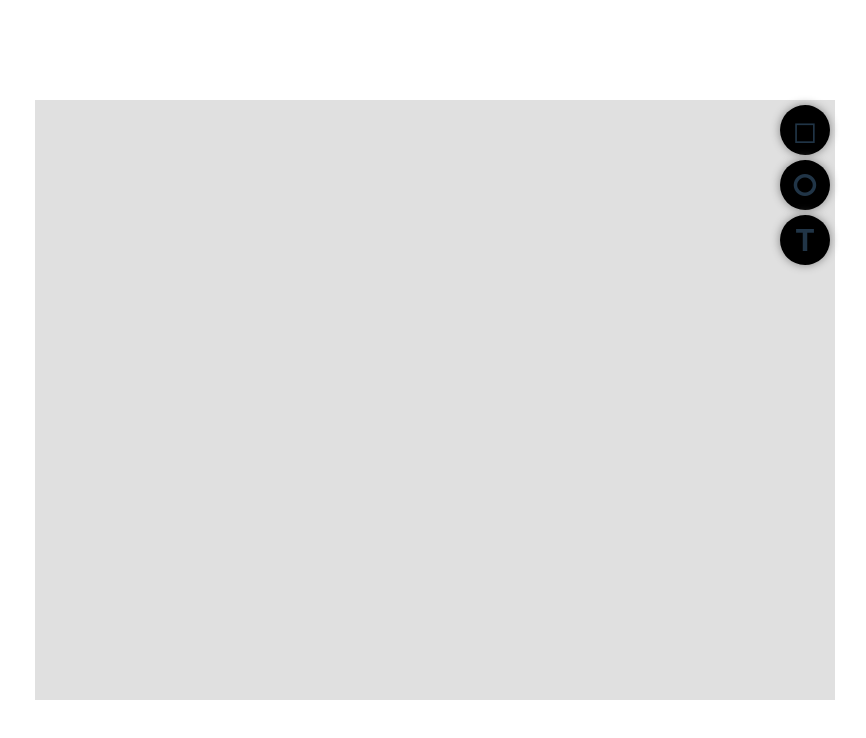
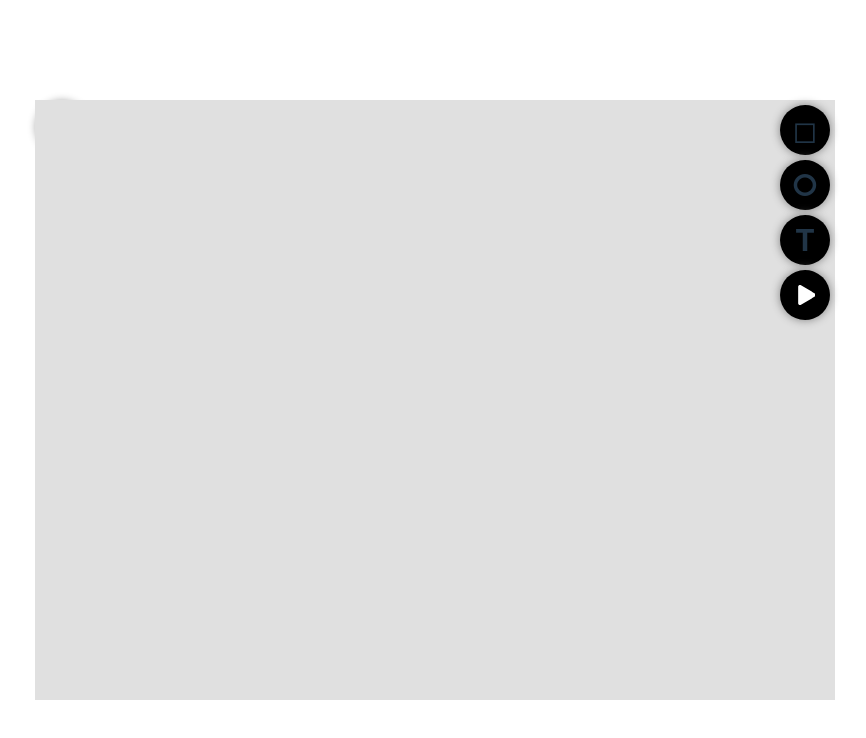
Before and after one commit to hideki1217/Tejun-web, a React (Vite) app: page / in a window 1280 px wide. Shown: the top 738 px of the page, without its empty margins (205-1071 px from the left). Built offline with nearby package versions, Linux system fonts and the light colour scheme.

Commit message:
Added cockpit

```diff
--- a/src/App.css
+++ b/src/App.css
@@ -54,16 +54,17 @@
   padding: 5px;
 
   position: absolute;
-  z-index: 99;
+  z-index: 1;
   right: 0px;
 }
 
-.window .add-item {
+.add-item {
   height: 50px;
   width: 50px;
   border-radius: 99px;
   background: #000;
   box-shadow: 0px 0px 10px gray;
+  fill: #fff;
 
   display: flex;
   align-items: center;
@@ -74,7 +75,35 @@
   text-align: center;
 }
 
-.window .add-item:hover {
+.add-item:hover {
   background: #151515;
   color: #7ef3b6;
+  fill: #7ef3b6;
 }
+
+.cockpit {
+  height: 0;
+  width: 0;
+  z-index: -1;
+  top: calc((100% - 600px) / 2);
+  left: calc((100% - 800px) / 2);
+  position: absolute;
+  transition-duration: 500ms;
+  background: #fff;
+
+  display: flex;
+  flex-direction: row;
+}
+
+.cockpit.show {
+  z-index: 1;
+  width: 800px;
+  height: 600px;
+}
+
+.cockpit .tool-bar {
+  background: gray;
+  align-content: center;
+  display: flex;
+  justify-content: center;
+}
--- a/src/App.tsx
+++ b/src/App.tsx
@@ -2,6 +2,8 @@ import { useRef, useState } from 'react'
 import './App.css'
 import { Items, Square, Circle, Text } from './domain/entities';
 import { CircleView, SquareView, TextView } from './components/ViewItems';
+import StartIcon from './components/StartIcon';
+import PauseIcon from './components/PauseIcon';
 
 function App() {
   const [items, setItems] = useState<Items[]>([])
@@ -46,7 +48,7 @@ function App() {
       setItems([...items]);
 
       setIsPicked(false);
-  } else if (focusedIndex != null) {
+    } else if (focusedIndex != null) {
       setFocusedIndex(undefined);
     }
   };
@@ -136,8 +138,8 @@ function App() {
           <div style={{ height: '5px' }} />
           <dialog ref={textDialogRef}>
             <p>ダイアログです。</p>
-            <p><input type='text' ref={textInputRef}/></p>
-            <p><input type='number' ref={textSizeRef}/></p>
+            <p><input type='text' ref={textInputRef} /></p>
+            <p><input type='number' ref={textSizeRef} /></p>
             <p>
               <button onClick={() => {
                 onAddItem("text");
@@ -152,7 +154,27 @@ function App() {
 
           </dialog>
           <div className='add-item text' onClick={textDialogOpenHandler}>T</div>
+          <div style={{ height: '5px' }} />
+          <div className='add-item start' onClick={() => {
+            const cockpit = document.querySelector(".cockpit");
+            console.log(cockpit);
+            cockpit?.classList.toggle("show");
+          }}>
+            <StartIcon size={20}/>
+          </div>
         </div>
+      </div>
+      <div className="cockpit">
+        <div className='tool-bar'>
+          <div className='add-item pause' onClick={() => {
+              const cockpit = document.querySelector(".cockpit");
+              console.log(cockpit);
+              cockpit?.classList.toggle("show");
+            }} style={{margin: '2px', background: 'inherit'}}>
+              <PauseIcon size={20}/>
+          </div>
+        </div>
+
       </div>
     </>
   )
--- /dev/null
+++ b/src/components/PauseIcon.tsx
@@ -0,0 +1,18 @@
+import * as React from "react"
+
+type IconProps = {
+    fill?: string,
+    size: number,
+}
+const PauseIcon: React.FC<IconProps> = ({fill, size}) => (
+  <svg
+    xmlns="http://www.w3.org/2000/svg"
+    width={size}
+    height={size}
+    fill={fill}
+    viewBox={"0 0 512 512"}
+  >
+    <path d="M224 435.8V76.1c0-6.7-5.4-12.1-12.2-12.1h-71.6c-6.8 0-12.2 5.4-12.2 12.1v359.7c0 6.7 5.4 12.2 12.2 12.2h71.6c6.8 0 12.2-5.4 12.2-12.2zM371.8 64h-71.6c-6.7 0-12.2 5.4-12.2 12.1v359.7c0 6.7 5.4 12.2 12.2 12.2h71.6c6.7 0 12.2-5.4 12.2-12.2V76.1c0-6.7-5.4-12.1-12.2-12.1z" />
+  </svg>
+)
+export default PauseIcon
--- /dev/null
+++ b/src/components/StartIcon.tsx
@@ -0,0 +1,19 @@
+import * as React from "react"
+
+
+type IconProps = {
+    fill?: string,
+    size: number,
+}
+const StartIcon: React.FC<IconProps> = ({size, fill}) => (
+  <svg
+    xmlns="http://www.w3.org/2000/svg"
+    viewBox="0 0 350 512"
+    width={size}
+    height={size}
+    fill={fill}
+    >
+    <path d="M424.4 214.7 72.4 6.6C43.8-10.3 0 6.1 0 47.9V464c0 37.5 40.7 60.1 72.4 41.3l352-208c31.4-18.5 31.5-64.1 0-82.6z" />
+  </svg>
+)
+export default StartIcon
```
